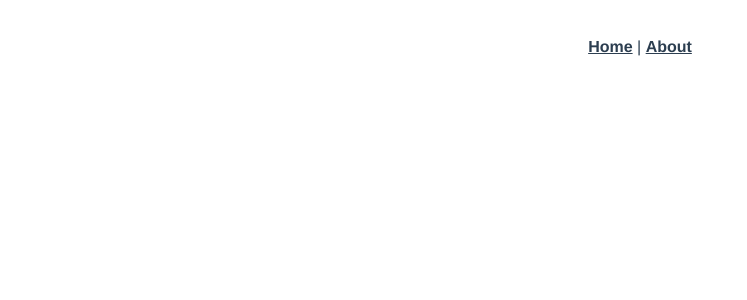
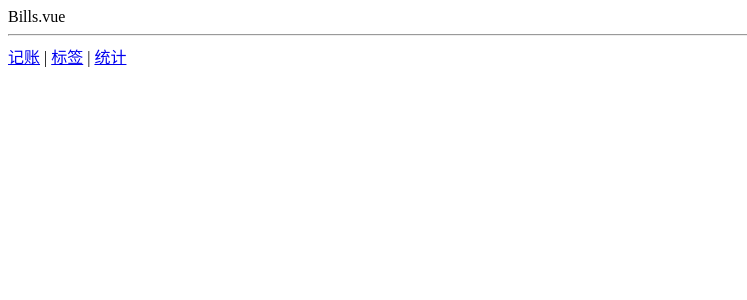
Before and after one commit to jiang-N/bills, a Vue app: page /#/bills in a window 1280 px wide. Shown: the top 300 px of the page, without its empty margins (0-747 px from the left). Built offline with nearby package versions, Linux system fonts and the light colour scheme.

Commit message:
add three components

```diff
--- a/src/App.vue
+++ b/src/App.vue
@@ -1,10 +1,12 @@
 <template>
-  <div id="app">
-    <div id="nav">
-      <router-link to="/">Home</router-link> |
-      <router-link to="/about">About</router-link>
-    </div>
+    <div>
         <router-view/>
+        <hr/>
+        <router-link to="/bills">记账</router-link>
+        |
+        <router-link to="/labels">标签</router-link>
+        |
+        <router-link to="/statistics">统计</router-link>
     </div>
 </template>
 
--- a/src/router/index.ts
+++ b/src/router/index.ts
@@ -1,27 +1,32 @@
-import Vue from 'vue'
-import VueRouter, { RouteConfig } from 'vue-router'
-import Home from '../views/Home.vue'
+import Vue from 'vue';
+import VueRouter, {RouteConfig} from 'vue-router';
+import Bills from '@/views/Bills.vue';
+import Labels from '@/views/Labels.vue';
+import Statistics from '@/views/Statistics.vue';
 
-Vue.use(VueRouter)
+Vue.use(VueRouter);
 
 const routes: Array<RouteConfig> = [
     {
         path: '/',
-    name: 'Home',
-    component: Home
+        redirect: '/bills'
     },
     {
-    path: '/about',
-    name: 'About',
-    // route level code-splitting
-    // this generates a separate chunk (about.[hash].js) for this route
-    // which is lazy-loaded when the route is visited.
-    component: () => import(/* webpackChunkName: "about" */ '../views/About.vue')
+        path: '/bills',
+        component: Bills
+    },
+    {
+        path: '/labels',
+        component: Labels
+    },
+    {
+        path: '/statistics',
+        component: Statistics
     }
-]
+];
 
 const router = new VueRouter({
     routes
-})
+});
 
-export default router
+export default router;
--- /dev/null
+++ b/src/views/Bills.vue
@@ -0,0 +1,13 @@
+<template>
+    <div>Bills.vue</div>
+</template>
+
+<script lang="ts">
+    export default {
+        name: 'Bills'
+    };
+</script>
+
+<style lang="scss" scoped>
+
+</style>
--- /dev/null
+++ b/src/views/Labels.vue
@@ -0,0 +1,13 @@
+<template>
+    <div>Labels.vue</div>
+</template>
+
+<script lang="ts">
+    export default {
+        name: 'Labels'
+    };
+</script>
+
+<style lang="scss" scoped>
+
+</style>
--- /dev/null
+++ b/src/views/Statistics.vue
@@ -0,0 +1,13 @@
+<template>
+    <div>Statistics.vue</div>
+</template>
+
+<script lang="ts">
+    export default {
+        name: 'Statistics'
+    };
+</script>
+
+<style lang="scss" scoped>
+
+</style>
```
Lines whose indentation alone changed are shown as unchanged.
